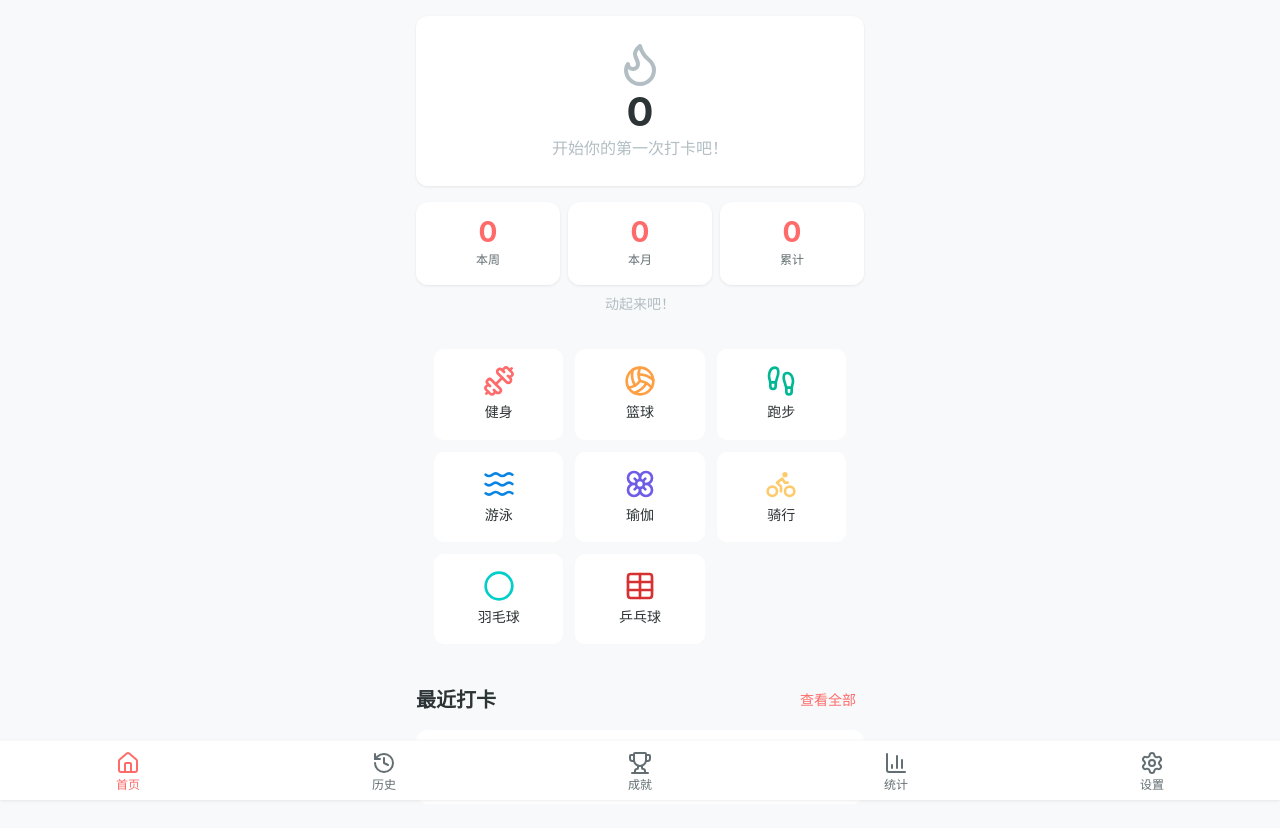
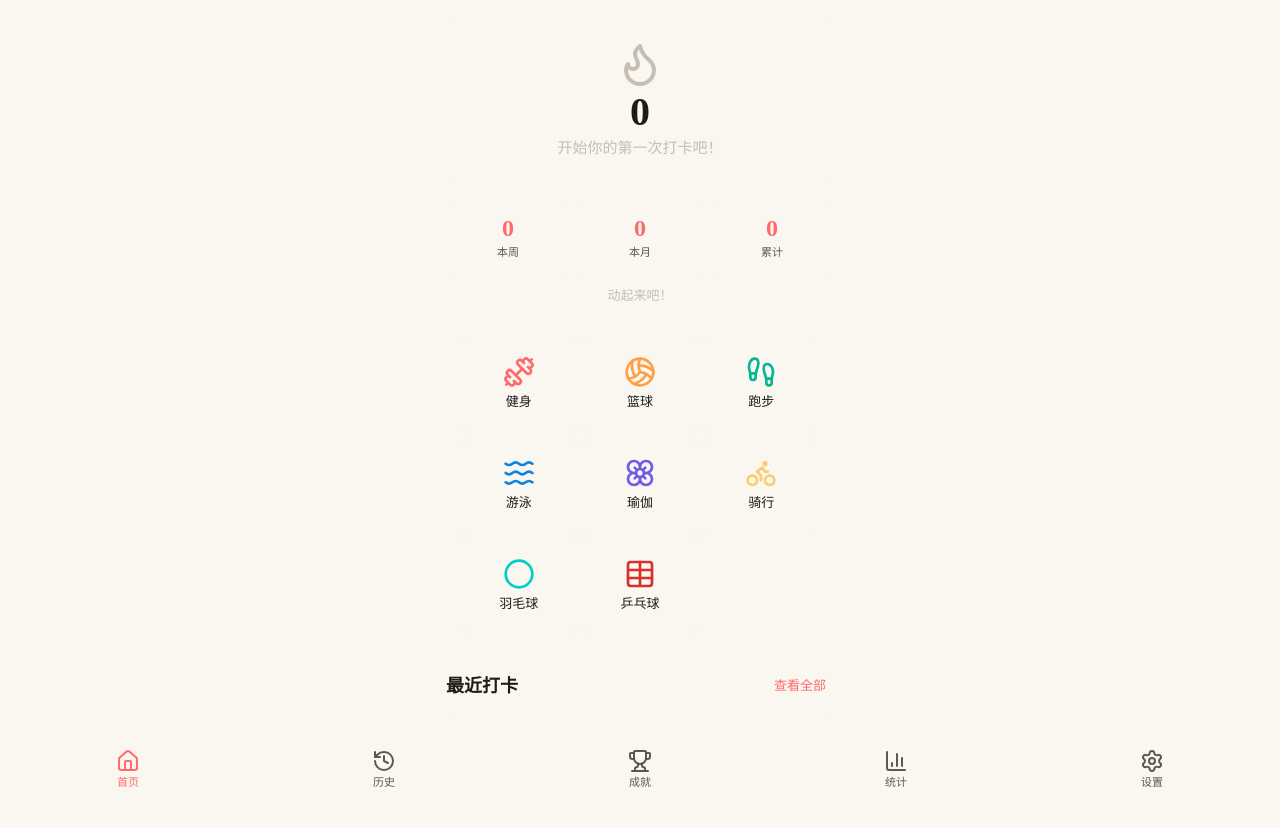
Before and after one commit to HICDATS/Momenta, a React (Vite) app: page / in a window 1280 px wide. Shown: the top 828 px of the page. Built offline with nearby package versions, Linux system fonts and the light colour scheme.

Commit message:
feat(tokens): 替换色板与字体 token 为运动场晨光方案

```diff
--- a/src/styles/variables.css
+++ b/src/styles/variables.css
@@ -1,29 +1,33 @@
 :root {
-  /* 主色调 */
-  --color-primary: #FF6B6B;
-  --color-primary-hover: #FF5252;
-  --color-primary-light: #FFE4E4;
+  /* === 运动场晨光 · 5 token 纯色板 === */
+  --ink-900: #1F1B16;
+  --paper-50: #FAF6F0;
+  --ember-500: #FF6B6B;
+  --ember-700: #E64C4C;
+  --fog-300: #C7BEB2;
 
-  /* 辅助色 */
-  --color-text: #2D3436;
-  --color-text-secondary: #636E72;
-  --color-text-light: #B2BEC3;
+  /* === 字体 === */
+  --font-display: 'Fraunces', Georgia, serif;
+  --font-body: 'Inter', -apple-system, BlinkMacSystemFont, 'Segoe UI',
+    'PingFang SC', 'Hiragino Sans GB', 'Microsoft YaHei', sans-serif;
 
-  /* 背景色 */
-  --color-bg: #F8F9FA;
-  --color-bg-white: #FFFFFF;
-  --color-bg-card: #FFFFFF;
+  /* === 兼容旧 token（被新 token 取代，逐步迁移） === */
+  --color-primary: var(--ember-500);
+  --color-primary-hover: var(--ember-700);
+  --color-primary-light: rgba(255, 107, 107, 0.12);
+  --color-text: var(--ink-900);
+  --color-text-secondary: #5C5751;
+  --color-text-light: var(--fog-300);
+  --color-bg: var(--paper-50);
+  --color-bg-white: var(--paper-50);
+  --color-bg-card: var(--paper-50);
+  --color-success: #4A7C59;
+  --color-warning: #B8860B;
+  --color-danger: var(--ember-700);
+  --color-info: #5A6B7C;
+  --color-overlay: rgba(31, 27, 22, 0.4);
 
-  /* 状态色 */
-  --color-success: #00B894;
-  --color-warning: #FDCB6E;
-  --color-danger: #FF7675;
-  --color-info: #74B9FF;
-
-  /* 遮罩层 */
-  --color-overlay: rgba(0, 0, 0, 0.5);
-
-  /* 间距 */
+  /* === 间距 === */
   --spacing-xs: 4px;
   --spacing-sm: 8px;
   --spacing-md: 16px;
@@ -31,30 +35,34 @@
   --spacing-xl: 32px;
   --spacing-2xl: 48px;
 
-  /* 字体 */
-  --font-family: -apple-system, BlinkMacSystemFont, 'Segoe UI', 'PingFang SC', 'Hiragino Sans GB', 'Microsoft YaHei', sans-serif;
-  --font-size-xs: 12px;
-  --font-size-sm: 14px;
-  --font-size-md: 16px;
-  --font-size-lg: 20px;
-  --font-size-xl: 28px;
+  /* === 字号 === */
+  --font-size-xs: 11px;
+  --font-size-sm: 13px;
+  --font-size-md: 15px;
+  --font-size-lg: 18px;
+  --font-size-xl: 24px;
   --font-size-2xl: 40px;
+  --font-size-display: 64px;
+
+  /* === 字重 === */
   --font-weight-normal: 400;
   --font-weight-medium: 500;
+  --font-weight-semibold: 600;
   --font-weight-bold: 700;
 
-  /* 圆角和阴影 */
-  --radius-sm: 8px;
-  --radius-md: 12px;
-  --radius-lg: 16px;
+  /* === 圆角 === */
+  --radius-sm: 2px;
+  --radius-md: 4px;
+  --radius-lg: 8px;
   --radius-full: 9999px;
 
-  --shadow-sm: 0 1px 3px rgba(0, 0, 0, 0.08);
-  --shadow-md: 0 4px 12px rgba(0, 0, 0, 0.1);
-  --shadow-lg: 0 8px 24px rgba(0, 0, 0, 0.12);
+  /* === 阴影（仅用于分隔，无辉光） === */
+  --shadow-hairline: inset 0 0 0 1px var(--fog-300);
 
-  /* 布局 */
-  --nav-height: 60px;
-  --max-width: 480px;
+  /* === 布局 === */
+  --nav-height: 64px;
+  --max-width: 420px;
   --safe-area-bottom: env(safe-area-inset-bottom, 0px);
+  --heatmap-cell: 14px;
+  --heatmap-gap: 2px;
 }
```
Also changed, not shown: 1 other file (tests, documents, lock files or other folders).
